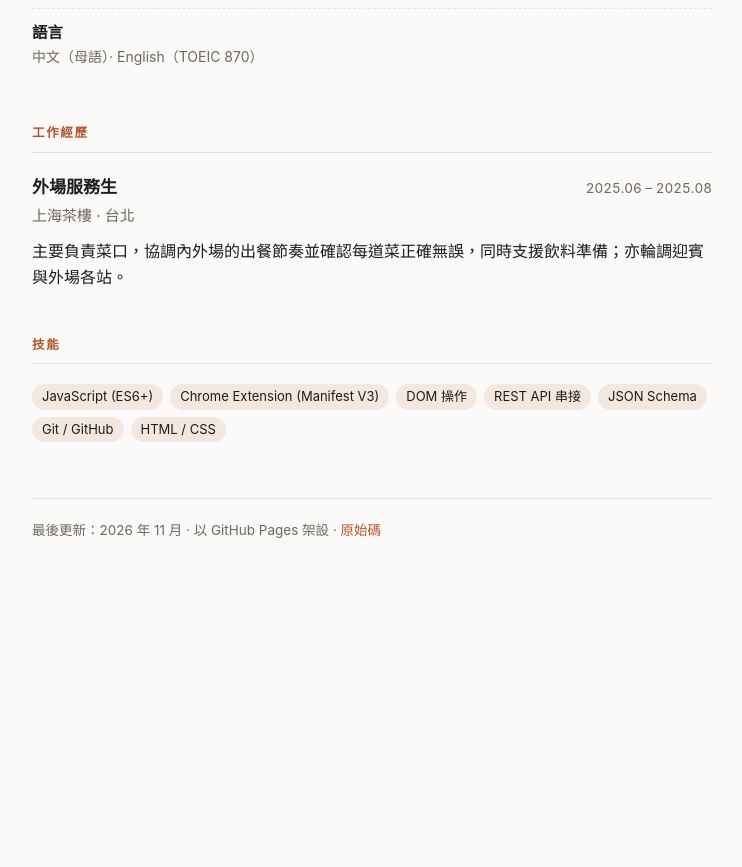
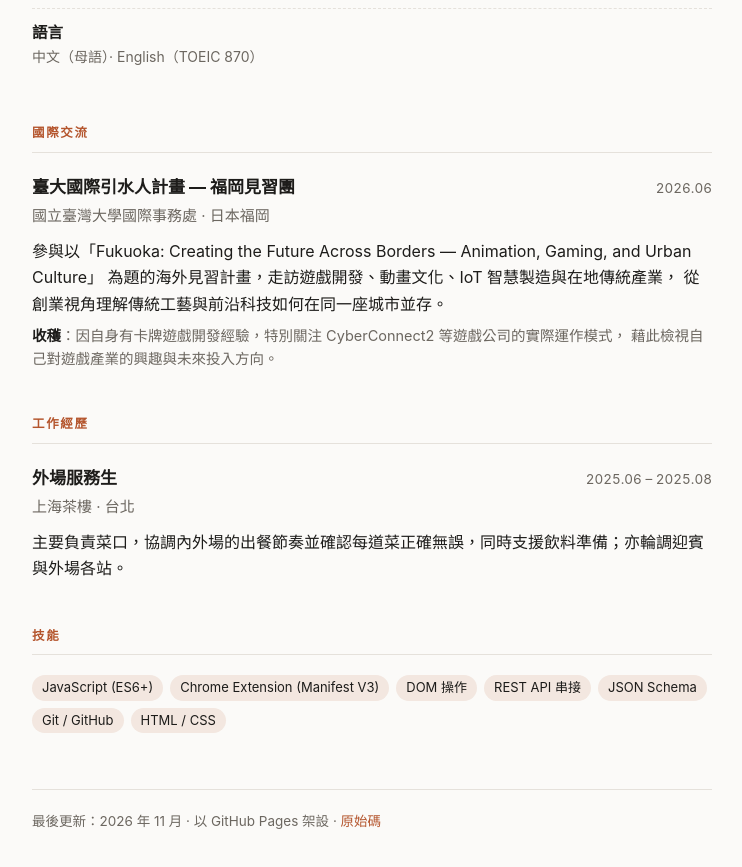
Before and after one commit to UncleLin332/UncleLin332.github.io, a plain HTML site: page index.html in a window 1280 px wide. Shown: the part 1225-2092 px from the top of the page, without its empty margins (268-1010 px from the left). Before the commit the page ends 1863 px from the top, so only its background shows below. Drawn offline with Linux system fonts and the light colour scheme.

Commit message:
新增國際交流區塊：臺大國際引水人計畫福岡見習團
Co-Authored-By: Claude Opus 5 <noreply@anthropic.com>

```diff
--- a/index.html
+++ b/index.html
@@ -239,6 +239,28 @@
     -->
   </section>
 
+  <section id="exchange">
+    <h2>國際交流</h2>
+    <article class="item">
+      <div class="item-head">
+        <div>
+          <h3 class="role">臺大國際引水人計畫 — 福岡見習團</h3>
+          <p class="org">國立臺灣大學國際事務處 · 日本福岡</p>
+        </div>
+        <span class="when">2026.06</span>
+      </div>
+      <p class="blurb">
+        參與以「Fukuoka: Creating the Future Across Borders — Animation, Gaming, and Urban Culture」
+        為題的海外見習計畫，走訪遊戲開發、動畫文化、IoT 智慧製造與在地傳統產業，
+        從創業視角理解傳統工藝與前沿科技如何在同一座城市並存。
+      </p>
+      <p class="tech">
+        <b>收穫</b>：因自身有卡牌遊戲開發經驗，特別關注 CyberConnect2 等遊戲公司的實際運作模式，
+        藉此檢視自己對遊戲產業的興趣與未來投入方向。
+      </p>
+    </article>
+  </section>
+
   <section id="experience">
     <h2>工作經歷</h2>
     <article class="item">
```
